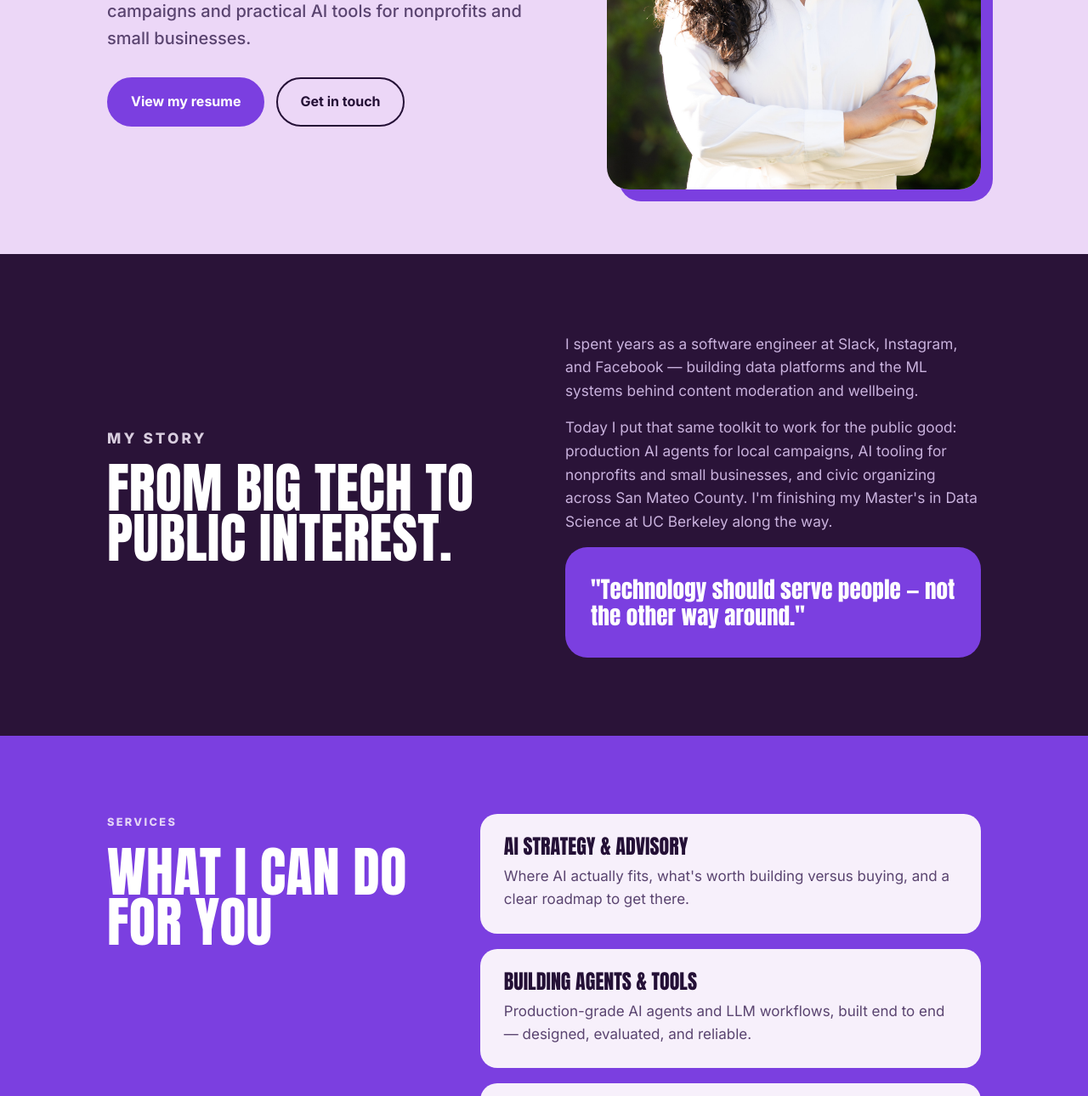
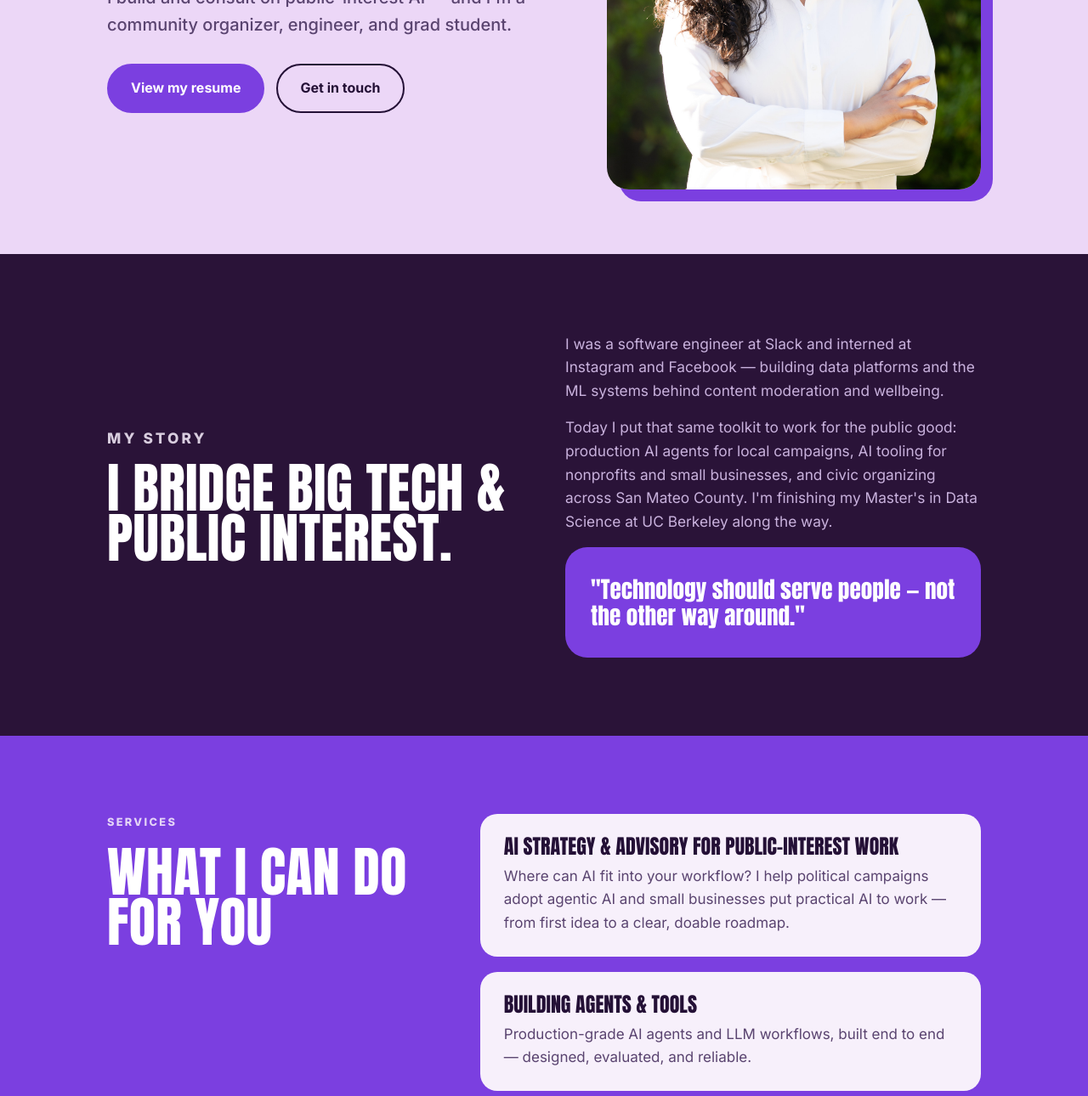
Before and after one commit to umakrishnan/umawebsite, a plain HTML site: page index.html in a window 1280 px wide. Shown: the part 462-1752 px from the top of the page at 85% size. Drawn offline with Linux system fonts and the light colour scheme.

Commit message:
Refine home & resume copy: accurate positioning + bridge framing
Home (index.html):
- Hero tagline reframed around building/consulting on public-interest AI,
  plus organizer/engineer/grad-student identity
- Story heading -> "I bridge big tech & public interest" to speak to both
  public-interest and big-tech audiences
- Story copy corrected: full-time SWE at Slack; internships at Instagram/Facebook
- Sharpened the "AI strategy & advisory" service card toward agentic AI for
  campaigns and practical AI for small businesses

Resume (resume.html):
- Summary corrected to distinguish the full-time Slack role from the
  Instagram/Facebook internships (avoid overstating tenure)

Co-Authored-By: Claude Opus 4.8 <noreply@anthropic.com>

```diff
--- a/index.html
+++ b/index.html
@@ -28,7 +28,7 @@
       <div>
         <p class="eyebrow">AI Consultant · Engineer · Organizer</p>
         <h1 class="h-xl">Hi,<br />I'm Uma.</h1>
-        <p class="tagline">I build public-interest AI — production agents for civic campaigns and practical AI tools for nonprofits and small businesses.</p>
+        <p class="tagline">I build and consult on public-interest AI — and I'm a community organizer, engineer, and grad student.</p>
         <div class="btns">
           <a href="resume.html" class="btn solid-grape">View my resume</a>
           <a href="#connect" class="btn ghost">Get in touch</a>
@@ -43,10 +43,10 @@
     <div class="wrap story-grid">
       <div>
         <p class="eyebrow">My story</p>
-        <h2 class="h-lg">From big&nbsp;tech to public&nbsp;interest.</h2>
+        <h2 class="h-lg">I bridge big&nbsp;tech &amp; public&nbsp;interest.</h2>
       </div>
       <div>
-        <p>I spent years as a software engineer at Slack, Instagram, and Facebook — building data platforms and the ML systems behind content moderation and wellbeing.</p>
+        <p>I was a software engineer at Slack and interned at Instagram and Facebook — building data platforms and the ML systems behind content moderation and wellbeing.</p>
         <p>Today I put that same toolkit to work for the public good: production AI agents for local campaigns, AI tooling for nonprofits and small businesses, and civic organizing across San Mateo County. I'm finishing my Master's in Data Science at UC Berkeley along the way.</p>
         <div class="quote">"Technology should serve people — not the other way around."</div>
       </div>
@@ -62,8 +62,8 @@
       </div>
       <div class="cards">
         <div class="card">
-          <p class="tag">AI strategy &amp; advisory</p>
-          <p>Where AI actually fits, what's worth building versus buying, and a clear roadmap to get there.</p>
+          <p class="tag">AI strategy &amp; advisory for public-interest work</p>
+          <p>Where can AI fit into your workflow? I help political campaigns adopt agentic AI and small businesses put practical AI to work — from first idea to a clear, doable roadmap.</p>
         </div>
         <div class="card">
           <p class="tag">Building agents &amp; tools</p>
```
Also changed, not shown: resume.html (+5 -4 lines).
